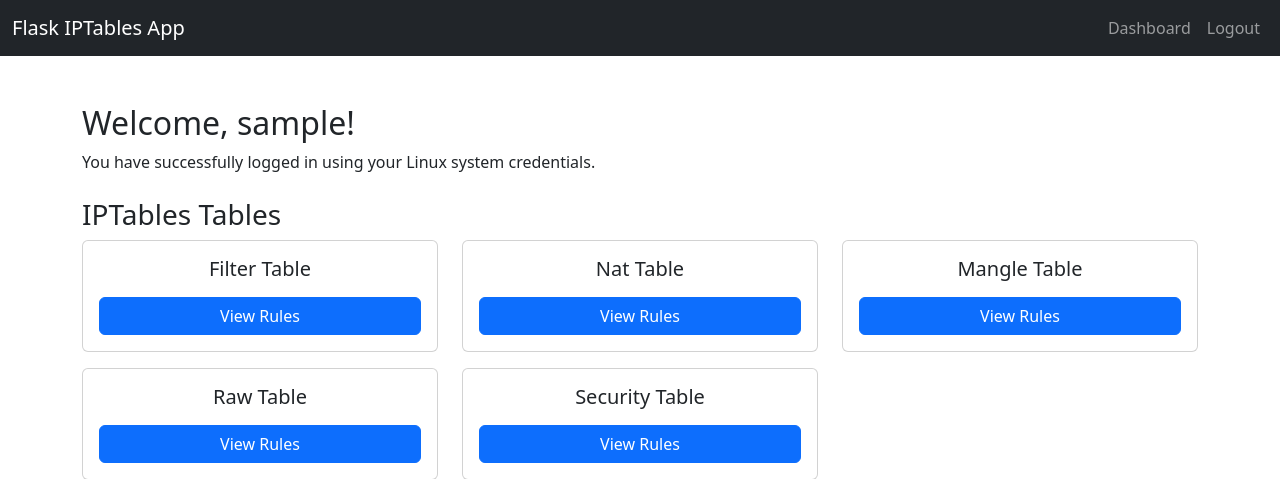
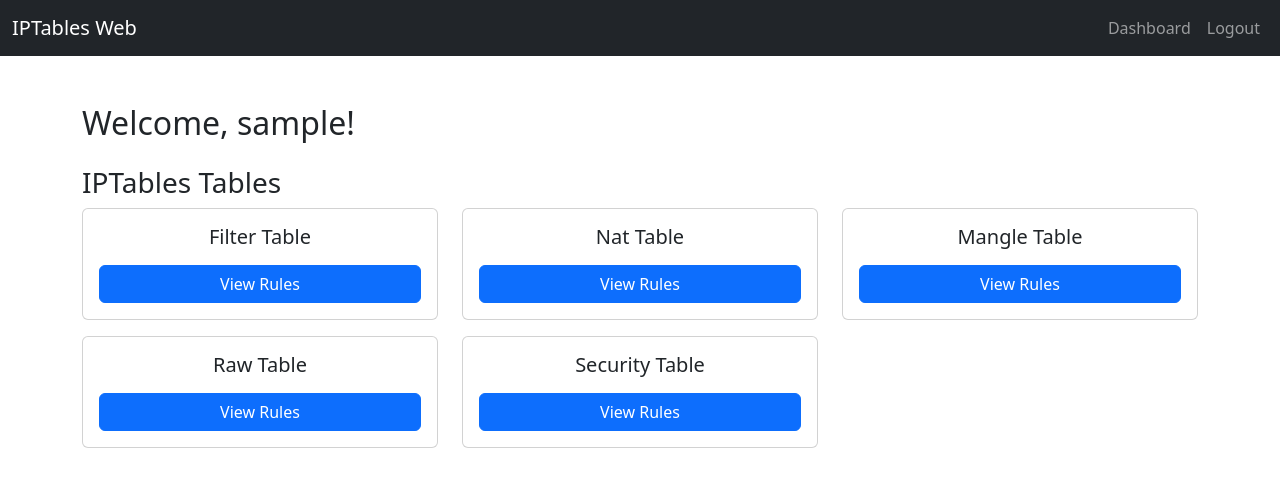
Before and after one commit to Swaminathan007/iptables-gui, a Flask app: page /dashboard in a window 1280 px wide. Shown: the top 479 px of the page. Run offline with Flask 3, Linux system fonts and the light colour scheme; the visitor is signed in with stand-in values (Sample User, id 1).

Commit message:
Update dashboard.html and readme

```diff
--- a/templates/dashboard.html
+++ b/templates/dashboard.html
@@ -5,8 +5,6 @@
 {%include "navbar.html"%}
 
 <div class="container mt-5">
-    <h2>Welcome, {{ username }}!</h2>
-    <p>You have successfully logged in using your Linux system credentials.</p>
     {% with messages = get_flashed_messages(with_categories=true) %}
         {% if messages %}
         {% for category, message in messages %}
@@ -17,6 +15,7 @@
         {% endfor %}
         {% endif %}
     {% endwith %}
+    <h2>Welcome, {{ username }}!</h2>
     <h3 class="mt-4">IPTables Tables</h3>
     <div class="row">
         {% for table in tables %}
--- a/templates/navbar.html
+++ b/templates/navbar.html
@@ -1,6 +1,6 @@
 <nav class="navbar navbar-expand-lg navbar-dark bg-dark">
     <div class="container-fluid">
-      <a class="navbar-brand" href="{{ url_for('dashboard') }}">Flask IPTables App</a>
+      <a class="navbar-brand" href="{{ url_for('dashboard') }}">IPTables Web</a>
       <button class="navbar-toggler" type="button" data-bs-toggle="collapse" data-bs-target="#navbarSupportedContent"
               aria-controls="navbarSupportedContent" aria-expanded="false" aria-label="Toggle navigation">
         <span class="navbar-toggler-icon"></span>
```
Also changed, not shown: README.md.
